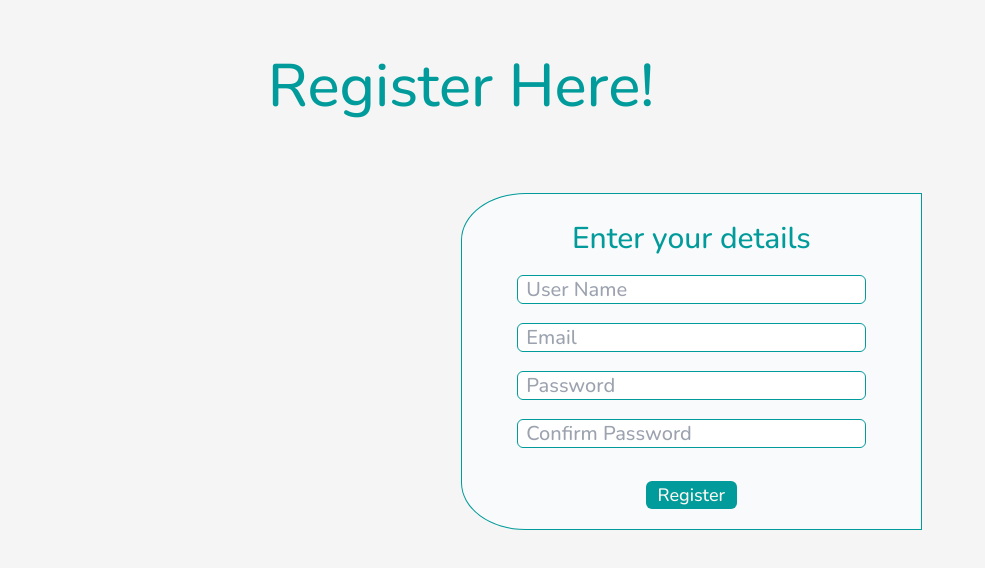
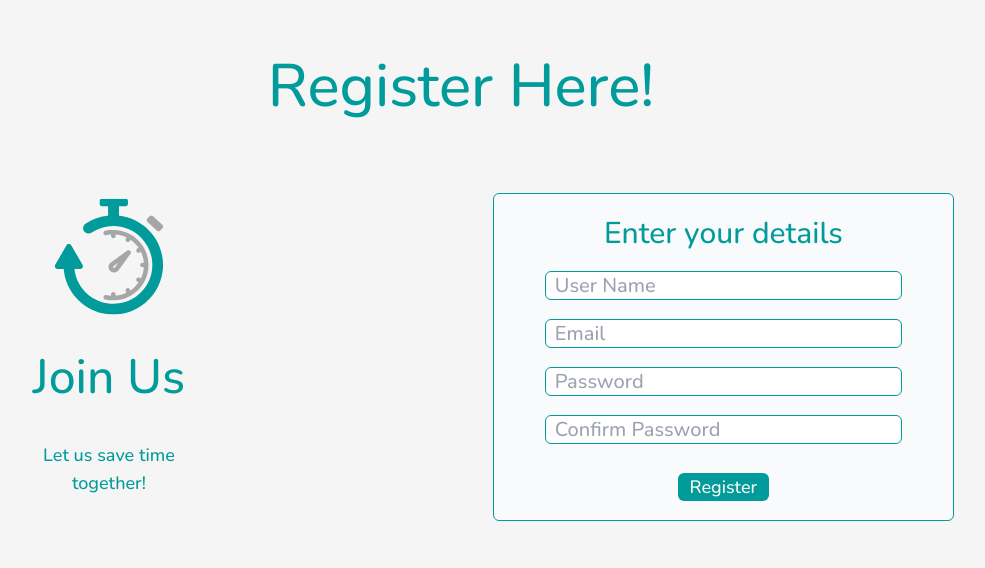
Before and after one commit to srshah27/plan-it, a Next.js app: page /auth/register in a window 1280 px wide. Shown: the top 568 px of the page, without its empty margins (179-1164 px from the left). Built offline with nearby package versions, Linux system fonts and the light colour scheme.

Commit message:
register

```diff
--- a/pages/auth/register.js
+++ b/pages/auth/register.js
@@ -4,6 +4,8 @@ import styles from '../../styles/Register.module.css'
 import { useState } from 'react'
 import toast, { Toaster } from 'react-hot-toast';
 import { useRouter } from 'next/router'
+import Image from 'next/image';
+import Planit from '../../public/img/Planit.svg'
 export default function Register() {
   const [name, setName] = useState('');
   const [error, setError] = useState('');
@@ -53,7 +55,7 @@ export default function Register() {
       }
       if (result.status == 400) {
         // console.log(await result.json().mesasge);
-        let e= await result.json()
+        let e = await result.json()
         setError(e.message);
 
       }
@@ -72,6 +74,12 @@ export default function Register() {
           <h3 className='text-center text-6xl text-custom-green mt-14' >Register Here!</h3>
         </div>
       </nav>
+      <div className='flex flex-row justify-around'>
+        <div className={styles.image}>
+          <Image src={Planit}/>
+          <h3 className='text-center text-5xl text-custom-green mb-10' >Join Us </h3>
+          <h className={styles.text}> Let us save time together! </h>
+        </div>
 
         <div className={styles.form}>
           <div className={styles.formbody}>
@@ -81,27 +89,28 @@ export default function Register() {
             </div>
             <div className={styles.email}>
               <input type="email" id="email" className={styles.form_input} value={email} onChange={(e) => handleInputChange(e)} placeholder="Email" />
-              <div className= {styles.warning}>
+              <div className={styles.warning}>
                 {(email != '' && !email.includes('@')) ? <p>Invalid Email</p> : null}
               </div>
             </div>
             <div className={styles.password}>
               <input className={styles.form_input} type="password" id="password" value={password} onChange={(e) => handleInputChange(e)} placeholder="Password" />
-              <div className= {styles.warning}>
+              <div className={styles.warning}>
                 {(password != '' && password.length < 8) ? <p>Password Length should be more than 8</p> : null}
               </div>
             </div>
             <div className={styles.confirmpassword}>
               <input className={styles.form_input} type="password" id="confirmPassword" value={confirmPassword} onChange={(e) => handleInputChange(e)} placeholder="Confirm Password" />
-              <div className= {styles.warning}>
+              <div className={styles.warning}>
                 {(password != '' && confirmPassword != '' && password != confirmPassword) ? <p>Password does not match</p> : null}
               </div>
             </div>
           </div>
-          <div className= {styles.warning}>
+          <div className={styles.warning}>
             {(error != '') ? <p>{error}</p> : null}
           </div>
-            <button onClick={() => handleSubmit()} type="submit" className= {styles.btn}>Register</button>
+          <button onClick={() => handleSubmit()} type="submit" className={styles.btn}>Register</button>
+        </div>
       </div>
     </>
   )
--- a/styles/Register.module.css
+++ b/styles/Register.module.css
@@ -6,15 +6,15 @@
 
 .form{
     @apply
-    border border-custom-green
+    border border-custom-green rounded-md
     bg-gray-50;
     /* border-radius: 5px; */
     width: 36%;
-    margin-left: 50%;
+    /* margin-left: 50%; */
     margin-top: 6%;
     padding: 0.1%;
-    border-top-left-radius: 14%;
-    border-bottom-left-radius: 14%;
+    /* border-top-left-radius: 14%;
+    border-bottom-left-radius: 14%; */
     height: 60%
     /* height: 600px; */
 }
@@ -22,7 +22,6 @@
 .formbody{
     @apply text-base;
     text-align: center;
-    padding: 1%;
 }
 
 .formbody > *{
@@ -63,3 +62,17 @@
     text-center
     text-sm
 }
+
+.image{
+    margin-top: 4%;
+    margin-left: 4%;
+    width: 14%;
+    height: 14%;
+    text-align: center;
+}
+.text{
+    @apply text-lg
+    text-custom-green
+    text-center
+
+}
```
Lines whose indentation alone changed are shown as unchanged.
